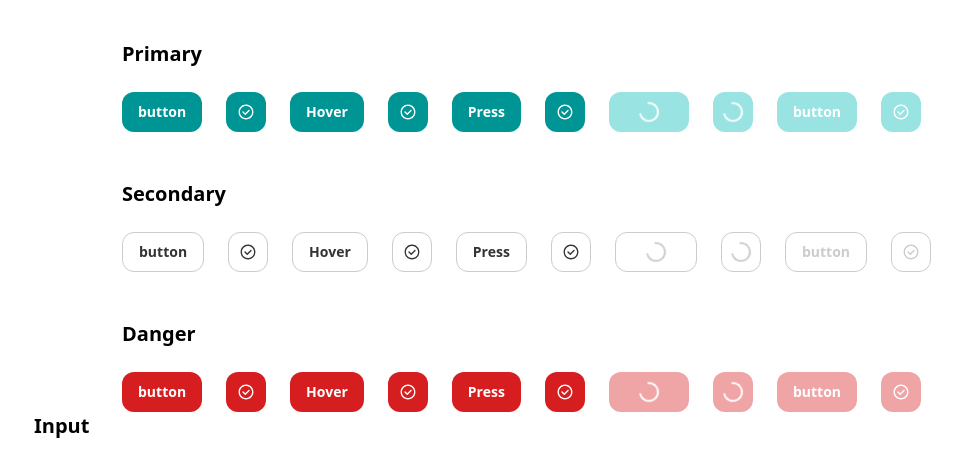
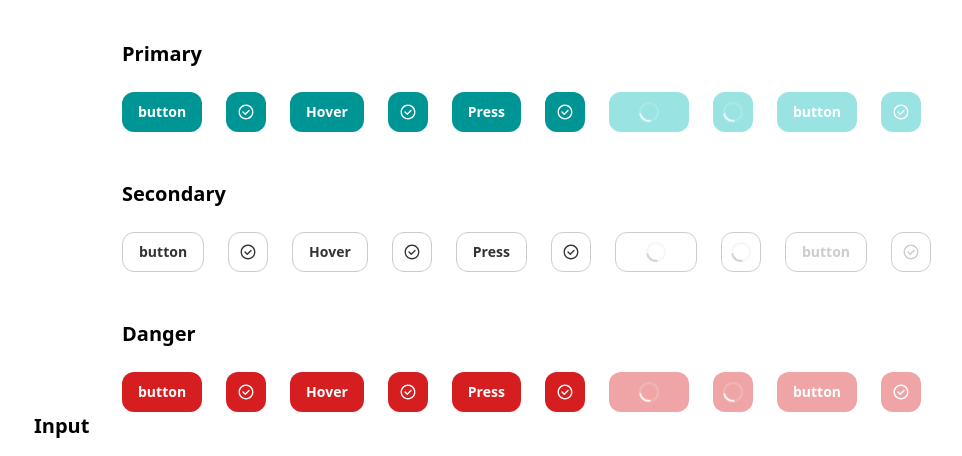
Before and after one commit to Negar-rezaei/artist-dashboard, a Next.js app: page / in a window 1280 px wide. Shown: the top 456 px of the page, without its empty margins (6-968 px from the left). Built offline with nearby package versions, Linux system fonts and the light colour scheme.

Commit message:
feat(spinner): implement design system spinner component

```diff
--- /dev/null
+++ b/src/components/shared/spinner/Spinner.tsx
@@ -0,0 +1,13 @@
+import { cn } from "@/lib/cn";
+import type { SpinnerProps } from "./spinner.types";
+import { spinnerVariants } from "./spinner.variants";
+
+export function Spinner({ size, className, ...props }: SpinnerProps) {
+  return (
+    <span
+      className={cn(spinnerVariants({ size }), className)}
+      aria-hidden="true"
+      {...props}
+    />
+  );
+}
--- /dev/null
+++ b/src/components/shared/spinner/index.ts
@@ -0,0 +1 @@
+export { Spinner } from "./Spinner";
--- /dev/null
+++ b/src/components/shared/spinner/spinner.types.ts
@@ -0,0 +1,8 @@
+import type { VariantProps } from "class-variance-authority";
+import type { HTMLAttributes } from "react";
+import { spinnerVariants } from "./spinner.variants";
+
+export type SpinnerVariantProps = VariantProps<typeof spinnerVariants>;
+
+export type SpinnerProps = HTMLAttributes<HTMLSpanElement> &
+  SpinnerVariantProps;
--- /dev/null
+++ b/src/components/shared/spinner/spinner.variants.ts
@@ -0,0 +1,26 @@
+import { cva } from "class-variance-authority";
+
+export const spinnerVariants = cva(
+  `
+    inline-block
+    animate-spin
+    rounded-full
+    border-2
+    border-current/20
+    border-t-current
+  `,
+  {
+    variants: {
+      size: {
+        sm: "h-4 w-4",
+        md: "h-5 w-5",
+        lg: "h-6 w-6",
+        xl: "h-8 w-8",
+      },
+    },
+
+    defaultVariants: {
+      size: "md",
+    },
+  },
+);
--- a/src/components/ui/button/Spinner.tsx
+++ /dev/null
@@ -1,21 +0,0 @@
-type SpinnerProps = {
-    className?: string;
-  };
-
-  export function Spinner({ className }: SpinnerProps) {
-    return (
-      <span
-        className={`
-          inline-block
-          h-5
-          w-5
-          animate-spin
-          rounded-full
-          border-2
-          border-current
-          border-r-transparent
-          ${className ?? ""}
-        `}
-      />
-    );
-  }
```
Also changed, not shown: src/components/ui/button/Button.tsx (+3 -8 lines).
